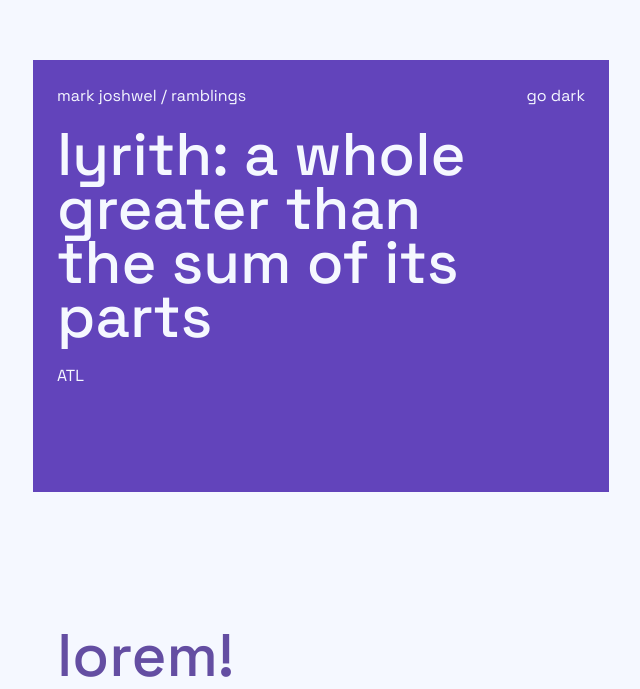
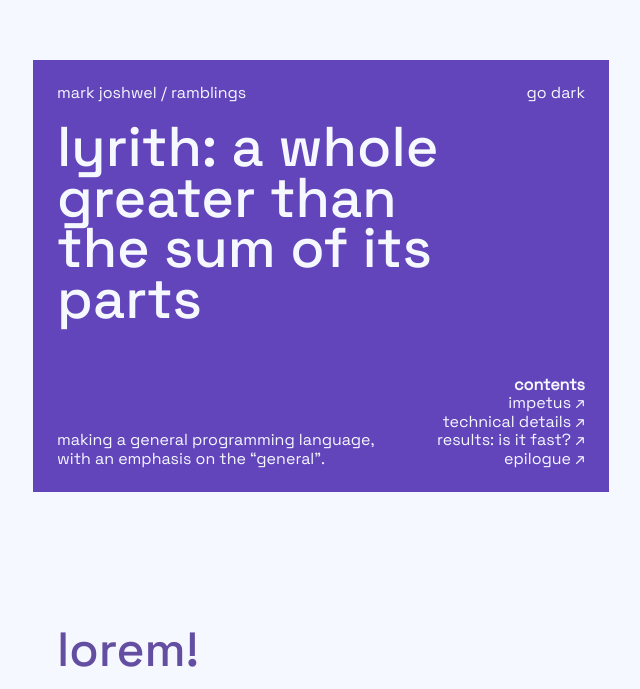
Before and after one commit to markjoshwel/joshwel.co, a website: page src/web/index.html in a window 1280 px wide. Shown: the part 124-813 px from the top of the page, without its empty margins (319-959 px from the left). Drawn offline with nearby package versions, Linux system fonts and the light colour scheme; files that its build step writes are made by us from their sources; files whose address does not match are found by name.

Commit message:
site: mvp new layout

```diff
--- a/src/web/index.html
+++ b/src/web/index.html
@@ -26,15 +26,14 @@
   <meta property="twitter:card" content="summary_large_image"> -->
 </head>
 <body>
-<input id="toggle-dark" class="toggle-dark absolute overflow-hidden" type="checkbox">
+<input id="toggle-dark" class="toggle-dark" type="checkbox">
 <input id="toggle-light" class="toggle-light" type="checkbox">
-<div class="theme flex flex-col items-center min-h-screen">
+<div class="theme">
 <div class="top"></div>
-<div class="box flex flex-col">
-  <!-- info box -->
+<div class="box">
 <div class="box-header">
-    <!-- header -->
 <div aria-hidden="true">
+  <!-- breadcrumbs -->
   <a href="/">mark joshwel<a>
   /
   <a href="/ramblings">ramblings</a>
@@ -45,14 +44,30 @@
 </div>
 </div>
 <div class="box-title">
+  <!-- title -->
   <h1>lyrith: a whole greater than the sum of its parts</h1>
 </div>
 <div class="box-aftertitle">
-    <!-- aftertitle -->
-    ATL
+<div class="box-aftertitle-subtitle">
+  <!-- subtitle -->
+  <p>
+    making a general programming language, with an emphasis on the “general”.
+  </p>
+</div>
+<div class="box-aftertitle-contents">
+  <!-- contents -->
+  <p>
+    <b>contents</b><br></span>
+    impetus ↗<br>
+    technical details ↗<br>
+    results: is it fast? ↗<br>
+    epilogue ↗
+  </p>
+</div>
 </div>
 </div>
 <div class="content">
+  <!-- content -->
   <h2>lorem!</h2>
   <p>Lorem ipsum dolor sit amet, consectetur adipiscing elit. Nam tellus orci, tristique in mi sit amet, condimentum efficitur tortor. Duis eget sem nec nisi lacinia bibendum. Curabitur dapibus auctor accumsan. Maecenas vulputate eros eget elementum condimentum. Sed eleifend sapien feugiat viverra bibendum. Suspendisse lacinia nunc ac euismod luctus. Etiam velit tellus, eleifend vel velit non, porttitor eleifend nisi. Proin sagittis semper ipsum, eu scelerisque felis laoreet ut. In placerat felis sit amet condimentum rhoncus. Phasellus tincidunt a est eu ullamcorper. Nullam porta, quam ultrices vehicula venenatis, purus leo porttitor nulla, vitae egestas purus nulla molestie nunc.</p>
   <p>Cras molestie, eros sed laoreet feugiat, dolor magna pharetra justo, id feugiat lectus sem in est. Morbi sit amet ex at leo egestas sagittis. Pellentesque semper risus diam, eget viverra est vehicula sed. Nullam sed malesuada massa. In hac habitasse platea dictumst. Integer sit amet laoreet mi, at mattis purus. Suspendisse feugiat elit nunc. Suspendisse iaculis lacus tortor, vitae varius orci finibus a.</p>
@@ -67,12 +82,14 @@
 <div class="footer">
 <div>
 <p>
+  <!-- footer -->
   made with all my heart, 2022<br>
   all content, unless stated otherwise, is public domain<br>
   proudly
   <a href="https://512kb.club/">>512kb</a>,
   <a href="https://250kb.club/">>250kb</a> and
-    <a href="https://no-js.club/">without js</a> -
+  <a href="https://no-js.club/">without js</a>
+  -
   <a href="https://github.com/markjoshwel/joshwel.co">see source code</a>
 </p>
 </div>
--- a/src/web/main.css
+++ b/src/web/main.css
@@ -1,4 +1,4 @@
-/* tailwind directives */
+/* tailwind directive   s */
 
 @tailwind base;
 @layer base {
@@ -6,13 +6,17 @@
         @apply text-[color:var(--accent-secondary)] mb-5;
         font-family: "font-heading";
         font-variation-settings: 'wght' 500;
+        line-height: 90%;
     }
-    h1, h2 { @apply text-6xl }
-    h3 { @apply text-5xl }
-    h4 { @apply text-4xl }
-    h5 { @apply text-3xl }
-    h6 { @apply text-2xl }
-    p { @apply mt-3 text-normal }
+    h1 { @apply text-[3.5rem] }
+    h2 { @apply text-5xl }
+    h3 { @apply text-4xl }
+    h4 { @apply text-3xl }
+    h5 { @apply text-2xl }
+    h6 { @apply text-xl }
+    p {
+        @apply mt-3 text-normal;
+    }
     a { @apply hover:cursor-pointer hover:text-[color:var(--neutral-text-hover)] }
 };
 @tailwind components;
@@ -65,7 +69,9 @@ html, body {
     @apply
         min-w-full min-h-full
         text-[color:var(--neutral-text)]
-        bg-[color:var(--neutral-bg)];
+        bg-[color:var(--neutral-bg)]
+
+        flex flex-col items-center
     ;
 
     /* default theme to light */
@@ -73,6 +79,10 @@ html, body {
     --neutral-text:       var(--neutral-dark);
     --neutral-text-hover: var(--neutral-dark-hover);
     --neutral-bg:         var(--neutral-light);
+}
+
+.toggle-dark, .toggle-light {
+    @apply absolute overflow-hidden;
 }
 
 .toggle-dark:checked ~ .theme {
@@ -155,11 +165,14 @@ html, body {
         h-[27rem] max-w-xl w-full
         p-6
 
+        flex flex-col
+
         bg-[color:var(--accent-primary)]
         text-[color:var(--neutral-light)]
     ;
 
     font-family: "font-heading";
+    line-height: 115%;
 }
 
 .box-header {
@@ -180,15 +193,24 @@ html, body {
 }
 
 .box-title h1 {
-    @apply text-[color:var(--neutral-light)];
-    line-height: 90%;
+    @apply text-[color:var(--neutral-light)] !mb-0;
 }
 
 .box-aftertitle {
     @apply
-        flex flex-row justify-between
+        grow
+        flex flex-row
+        justify-between items-end
     ;
 }
+
+.box-aftertitle-subtitle { @apply mr-8 }
+
+.box-aftertitle-contents {
+    @apply min-w-max text-right;
+ }
+
+ .box-aftertitle-subtitle p, .box-aftertitle-contents p { @apply !pt-0 }
 
 .content {
     @apply
```
Also changed, not shown: public/index.html (+1 -1 lines), public/main.min.css. Lines whose indentation alone changed are shown as unchanged.
